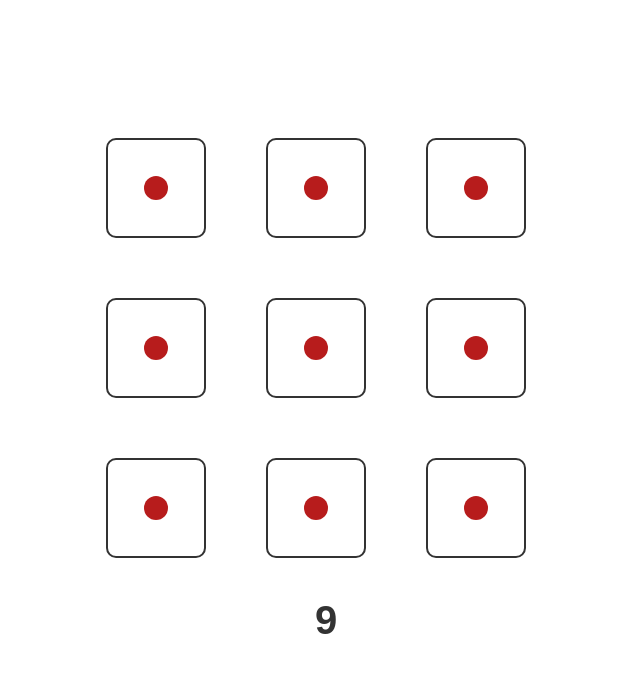
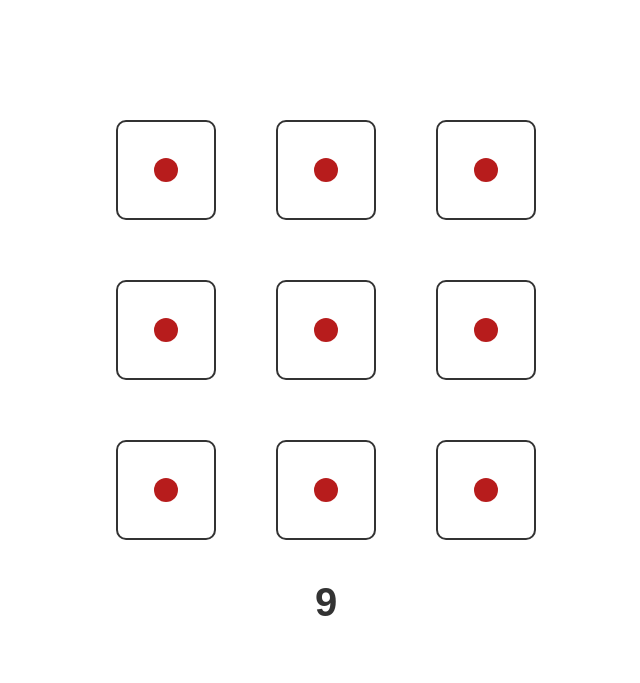
Before and after one commit to T0doR0ki/9D6, a plain HTML site: page index.html in a window 1280 px wide. Shown: the whole page, without its empty margins (314-954 px from the left). Drawn offline with Linux system fonts and the light colour scheme.

Commit message:
Update index.html

```diff
--- a/index.html
+++ b/index.html
@@ -12,14 +12,28 @@
         align-items: center;
         min-height: 100vh;
         background-color: #ffffff;
+        margin: 0;
+        padding: 20px 0;
+        box-sizing: border-box;
+    }
+    .main-container {
+        display: flex;
         flex-direction: column;
+        align-items: center;
+    }
+    .grid-wrapper {
+        display: flex;
+        justify-content: center;
+        width: 100%;
+        margin-bottom: 20px;
+        position: relative;
+        left: 10px;
     }
     .grid-container {
         display: grid;
         grid-template-columns: repeat(3, 120px);
         grid-template-rows: repeat(3, 120px);
         gap: 40px;
-        margin-bottom: 20px;
     }
     .scene {
         width: 100px;
@@ -74,21 +88,21 @@
     .bottom { transform: rotateX(-90deg) translateZ(50px); }
     .back   { transform: rotateY(180deg) translateZ(50px); }
 
-    .controls {
-        text-align: center;
-        height: 80px;
-    }
     #result-display {
         font-size: 2.5em;
         font-weight: bold;
         height: 50px;
         color: #333;
         margin-bottom: 10px;
+        text-align: center;
+    }
+    #tweet-area {
+        height: 40px;
+        text-align: center;
     }
     .tweet-button {
         display: none;
         padding: 8px 16px;
-        /* ボタンの色を黒に変更 */
         background-color: #333333;
         color: white;
         text-decoration: none;
@@ -99,10 +113,12 @@
 </head>
 <body>
 
-<div class="grid-container" id="dice-grid">
-</div>
+<div class="main-container">
+    <div class="grid-wrapper">
+        <div class="grid-container" id="dice-grid">
+        </div>
+    </div>
 
-<div class="controls">
     <div id="result-display"></div>
     <div id="tweet-area">
         <a href="#" id="tweet-10" class="tweet-button" target="_blank">クリアをポスト</a>
```
